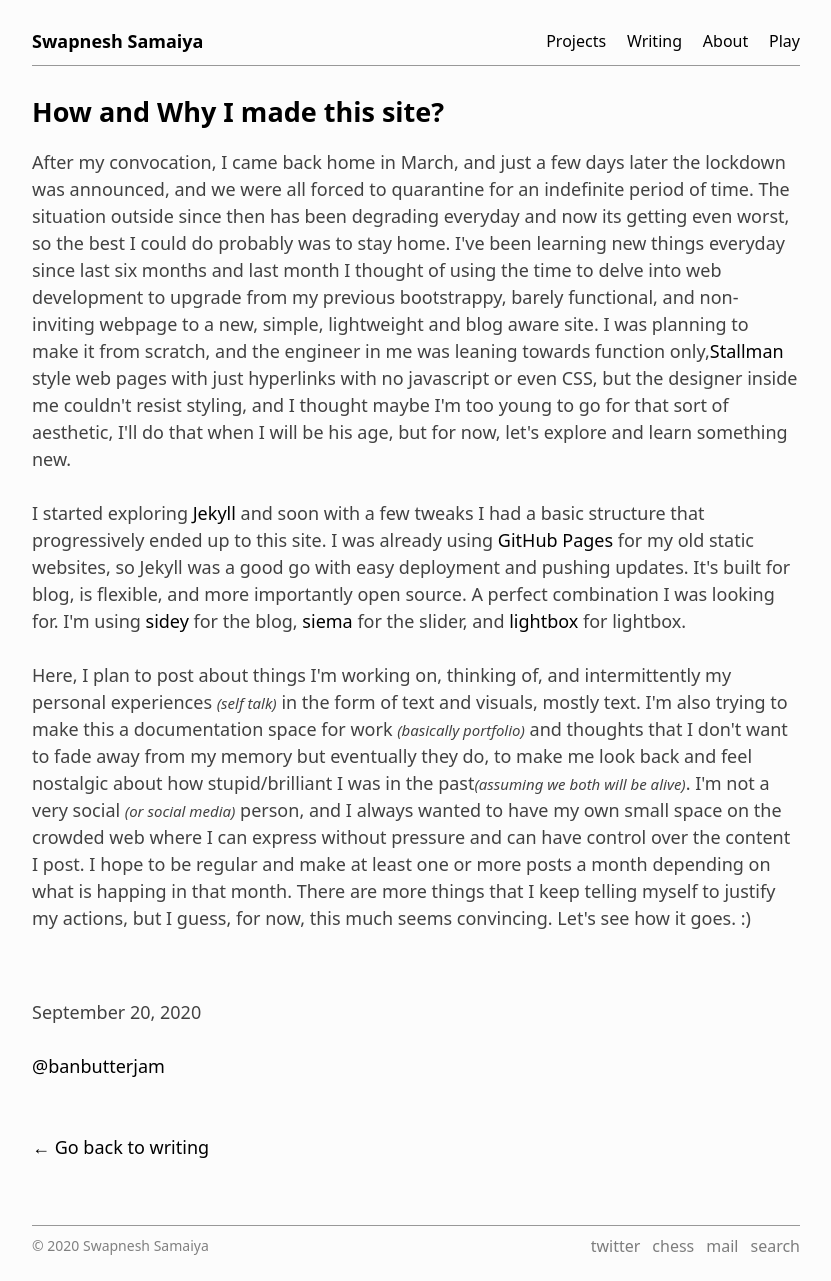
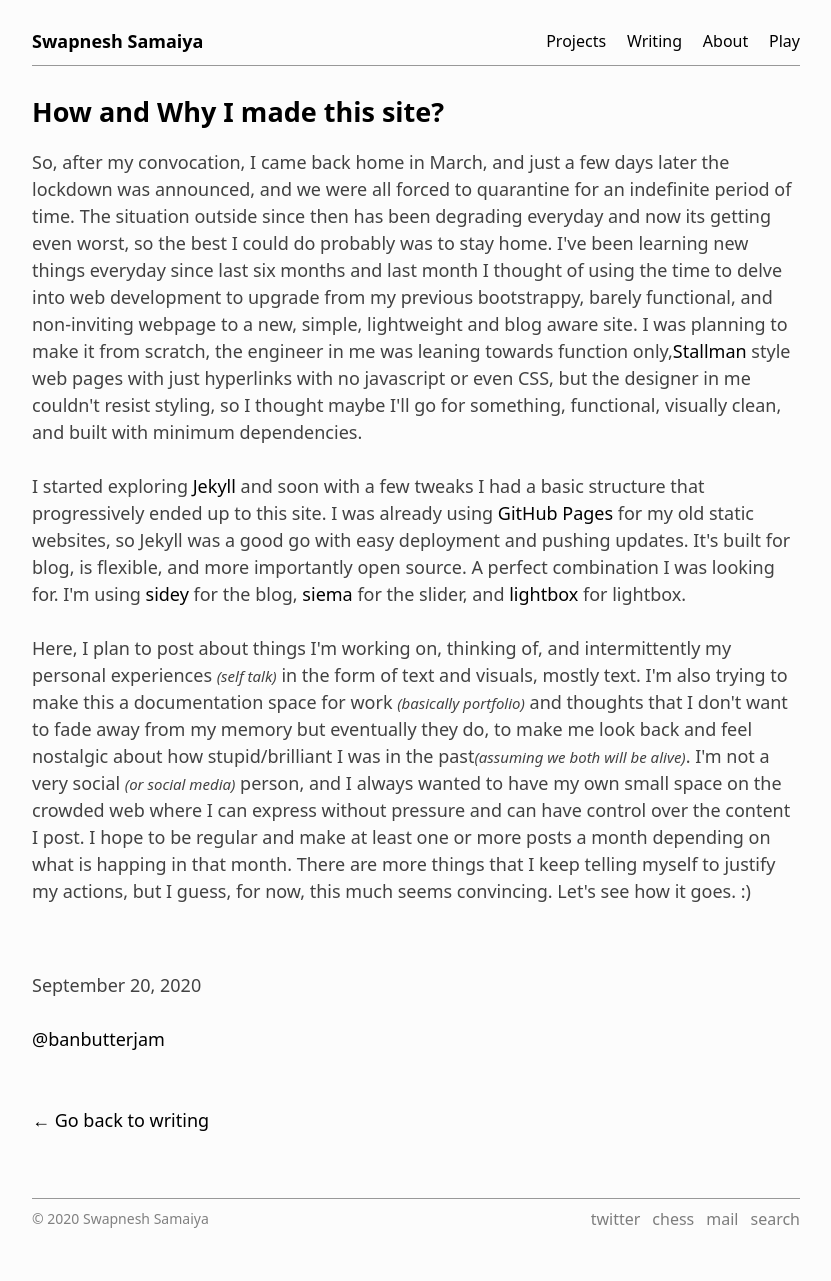
Before and after one commit to bunbutterjam/bunbutterjam.github.io, a Jekyll site: the page built from _posts/2020-09-20-How-and-Why I Made This Site.html, in a window 1280 px wide. Shown: the whole page, without its empty margins (224-1055 px from the left). Built offline with Jekyll 4.4.1, drawn with Linux system fonts in a browser that asks for light colours; after the commit the page ends 1254 px from its top, so only the background shows below that.

```diff
--- a/_includes/head.html
+++ b/_includes/head.html
@@ -1,6 +1,7 @@
 
   <meta charset="UTF-8">
   <meta name="viewport" content="width=device-width, initial-scale=1.0">
+  <meta name="description" content="I design games, interactions and do design research"/>
 
  <!-- Global site tag (gtag.js) - Google Analytics -->
 <script async src="https://www.googletagmanager.com/gtag/js?id=UA-111496238-1"></script>
--- a/_posts/2020-09-20-How-and-Why I Made This Site.html
+++ b/_posts/2020-09-20-How-and-Why I Made This Site.html
@@ -6,7 +6,7 @@ image: /assets/images/about_1.jpg
 ---
 
 <p>
-    After my convocation, I came back home in March, and just a few days later the lockdown was announced, and we were all forced to quarantine for an indefinite period of time. The situation outside since then has been degrading everyday and now its getting even worst, so the best I could do probably was to stay home. I've been learning new things everyday since last six months and last month I thought of using the time to delve into web development to upgrade from my previous bootstrappy, barely functional, and non-inviting webpage to a new, simple, lightweight and blog aware site. I was planning to make it from scratch, and the engineer in me was leaning towards function only,<a href="https://stallman.org/stallman-computing.html">Stallman</a> style web pages with just hyperlinks with no javascript or even CSS, but the designer inside me couldn't resist styling, and I thought maybe I'm too young to go for that sort of aesthetic, I'll do that when I will be his age, but for now, let's explore and learn something new. <br><br>
+    So, after my convocation, I came back home in March, and just a few days later the lockdown was announced, and we were all forced to quarantine for an indefinite period of time. The situation outside since then has been degrading everyday and now its getting even worst, so the best I could do probably was to stay home. I've been learning new things everyday since last six months and last month I thought of using the time to delve into web development to upgrade from my previous bootstrappy, barely functional, and non-inviting webpage to a new, simple, lightweight and blog aware site. I was planning to make it from scratch, the engineer in me was leaning towards function only,<a href="https://stallman.org/stallman-computing.html">Stallman</a> style web pages with just hyperlinks with no javascript or even CSS, but the designer in me couldn't resist styling, so I thought maybe I'll go for something, functional, visually clean, and built with minimum dependencies. <br><br>
 
     I started exploring <a href="https://jekyllrb.com/">Jekyll</a> and soon with a few tweaks I had a basic structure that progressively ended up to this site. I was already using <a href="https://pages.github.com/">GitHub Pages</a> for my old static websites, so Jekyll was a good go with easy deployment and pushing updates. It's built for blog, is flexible, and more importantly open source. A perfect combination I was looking for. I'm using <a href="https://github.com/ronv/sidey">sidey</a> for the blog, <a href="https://pawelgrzybek.github.io/siema/">siema</a> for the slider, and <a href="https://jekyllcodex.org/without-plugin/lightbox">lightbox</a> for lightbox. <br><br>
 
```
